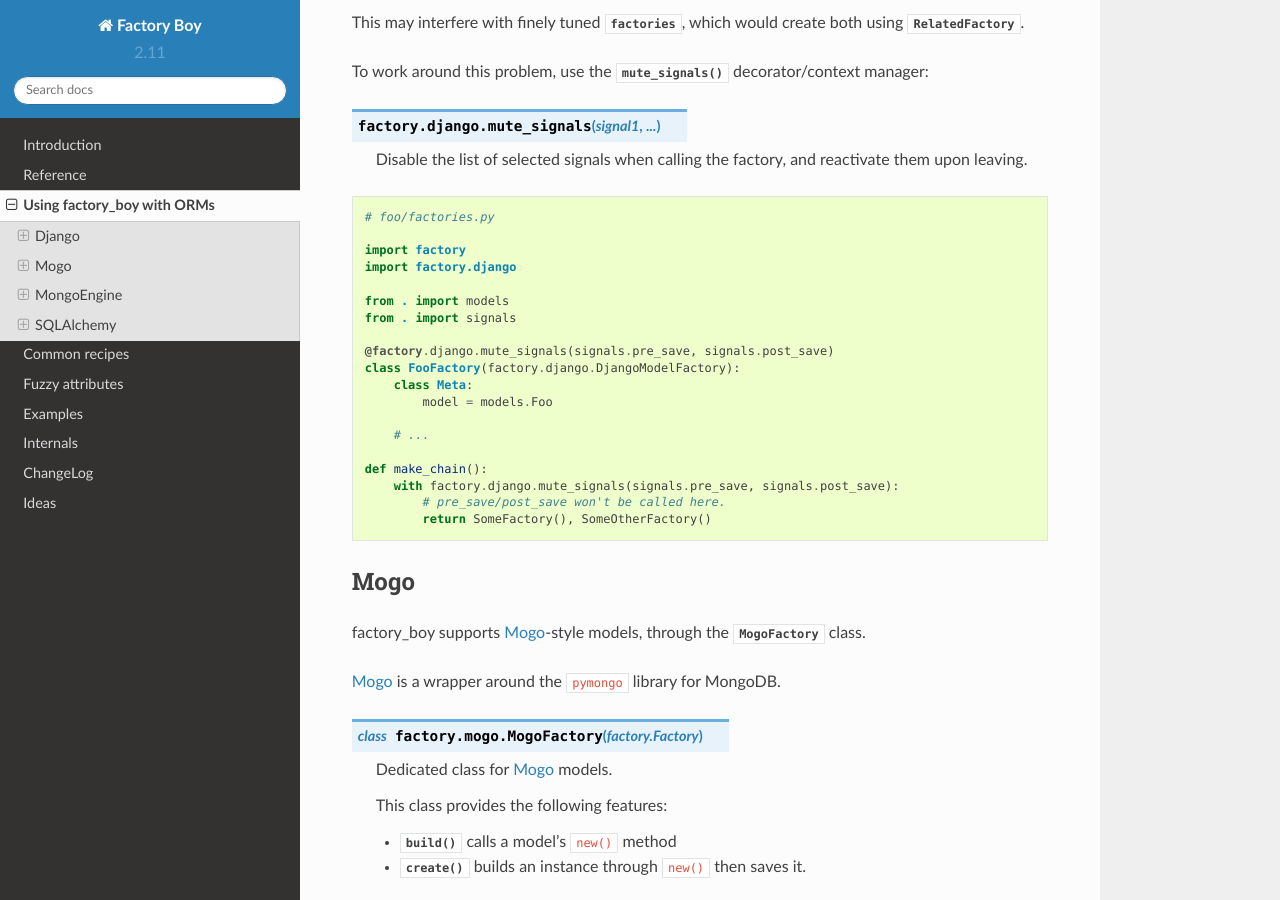
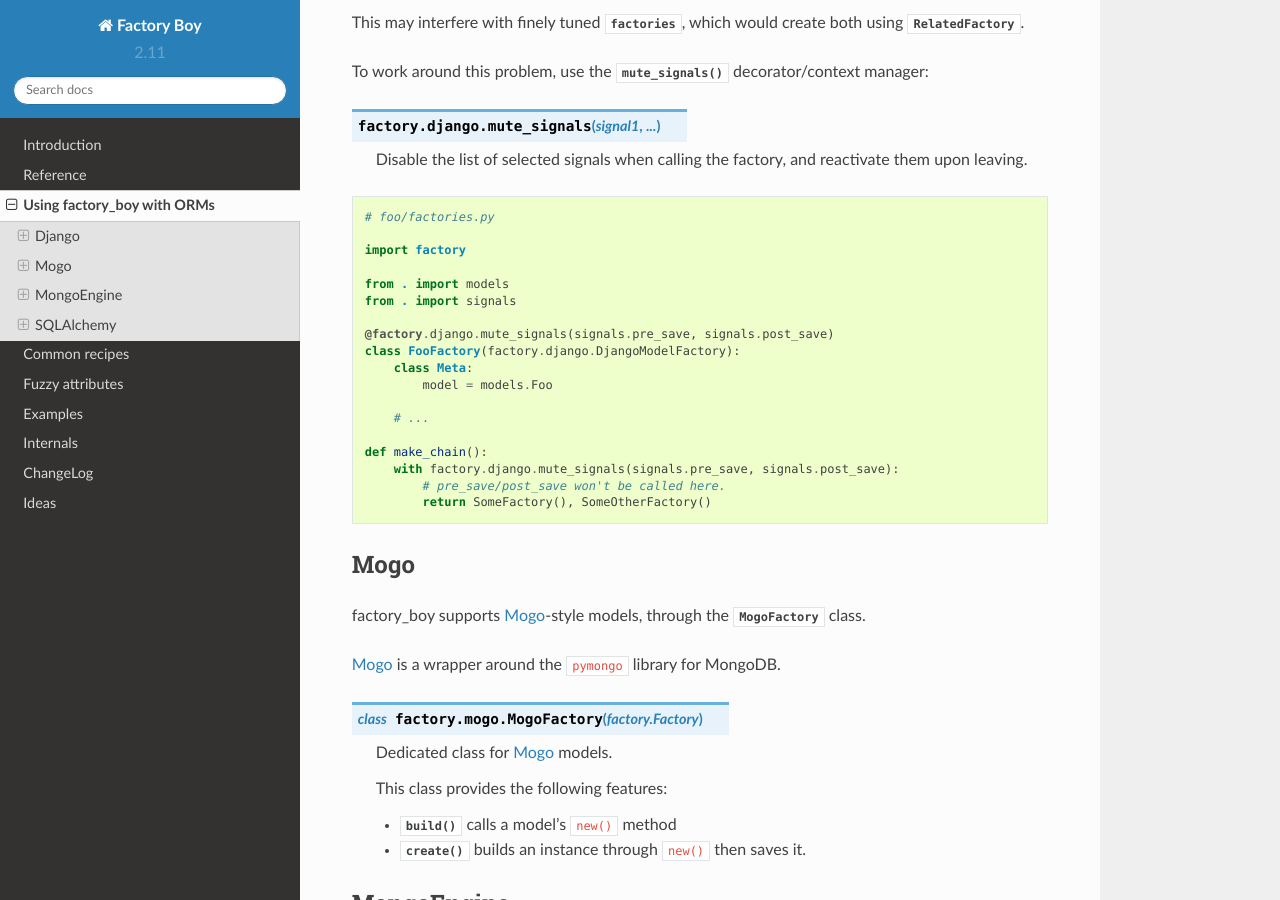
Before and after one commit to FactoryBoy/factory_boy, a Sphinx documentation site: the page built from docs/orms.rst, in a window 1280 px wide and 900 px high, scrolled down 3467 px. Built offline with Sphinx 7.4.7 and the Read the Docs theme 2.0.0, drawn with Linux system fonts in a browser that asks for light colours; some of the changed text lies outside the part shown.

Commit message:
Remove unnecessary imports of submodules
The `django` and `alchemy` modules are imported into the `factory`
namespace in `factory/__init__.py`. No need to import explicitly in
other files.

```diff
--- a/docs/orms.rst
+++ b/docs/orms.rst
@@ -193,7 +193,6 @@
     # foo/factories.py
 
     import factory
-    import factory.django
 
     from . import models
     from . import signals
@@ -429,7 +428,6 @@
     # myproject/factories.py
 
     import factory
-    import factory.alchemy
 
     from . import models
     from .test import common
```
Also changed, not shown: 1 other file.
